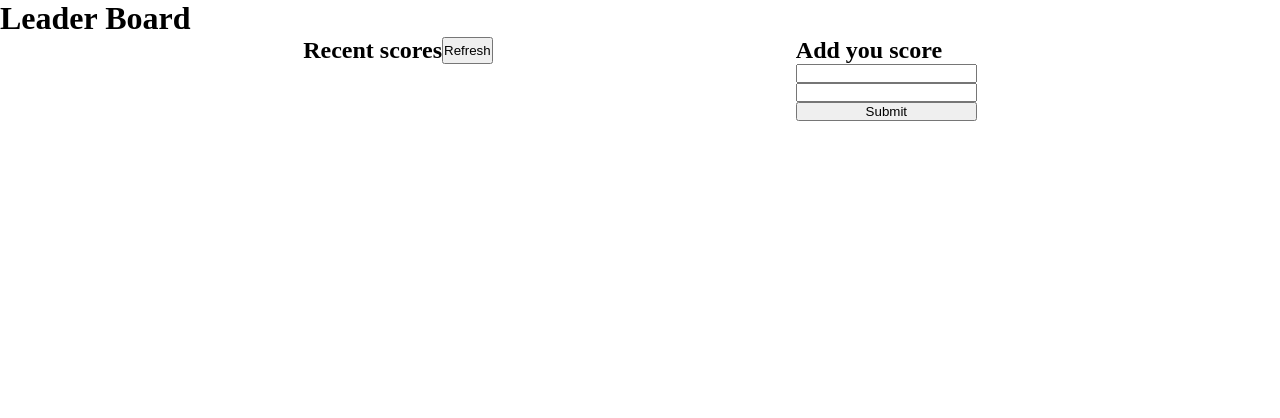
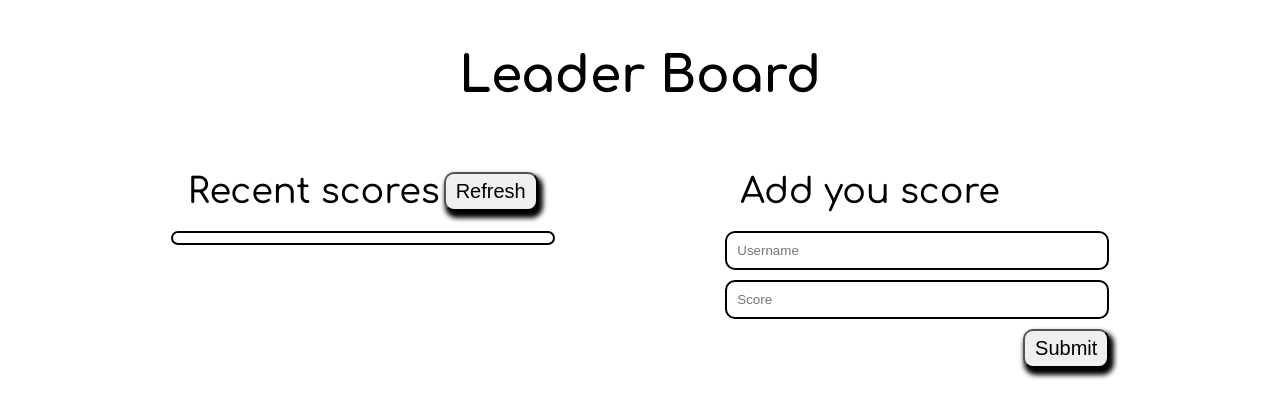
Before and after one commit to H-Ramalan/Leader-board, a website built with webpack: page src/index.html in a window 1280 px wide. Built offline with nearby package versions, Linux system fonts and the light colour scheme; no server answers.

Commit message:
add styling to project

```diff
--- a/src/index.css
+++ b/src/index.css
@@ -2,6 +2,10 @@
   box-sizing: border-box;
   margin: 0;
   padding: 0;
+}
+
+body {
+  font-family: "Comfortaa", sans-serif;
 }
 
 .main-box {
@@ -10,8 +14,22 @@
   justify-content: space-evenly;
 }
 
+.recent-scores-box {
+  width: 30%;
+}
+
 .recent {
   display: flex;
+  justify-content: space-around;
+  margin: 20px 15px;
+}
+
+.add {
+  margin: 20px 15px;
+}
+
+.add-score-box {
+  width: 30%;
 }
 
 .score-form {
@@ -21,4 +39,54 @@
 
 .scores-list {
   list-style: none;
+  padding: 8px 0;
 }
+
+#scores :nth-child(odd) {
+  background-color: rgb(142, 153, 149);
+  border-radius: 10px;
+  margin-left: 3rem;
+}
+
+#scores {
+  border: 2px solid black;
+  border-radius: 10px;
+  padding: 5px;
+}
+
+h1 {
+  text-align: center;
+  margin: 3rem;
+  font-size: 50px;
+  font-weight: 700;
+}
+
+h2 {
+  font-size: 35px;
+  font-weight: 500;
+}
+
+.submit {
+  align-self: flex-end;
+  padding: 6px 10px;
+  box-shadow: 3px 5px 5px 2px black;
+  font-weight: 400;
+  font-size: 20px;
+  border-radius: 10px;
+}
+
+.input {
+  padding: 10px;
+  margin-bottom: 10px;
+  border: 2px solid black;
+  width: auto;
+  border-radius: 10px;
+}
+
+#refresh {
+  padding: 6px 10px;
+  box-shadow: 3px 5px 5px 2px black;
+  font-size: 20px;
+  font-weight: 400;
+  border-radius: 10px;
+}
--- a/src/index.html
+++ b/src/index.html
@@ -4,22 +4,38 @@
     <meta charset="UTF-8" />
     <meta name="viewport" content="width=device-width, initial-scale=1.0" />
     <title>Leader Board</title>
+    <link
+      href="https://fonts.googleapis.com/css2?family=Anton&family=Caveat:wght@400;500;600;700&family=Comfortaa:wght@300;400;500;600;700&family=Lato:wght@100;300;400;700;900&display=swap"
+      rel="stylesheet"
+    />
   </head>
   <body>
     <h1>Leader Board</h1>
     <div class="main-box">
       <div class="recent-scores-box">
         <div class="recent">
-          <h2>Recent scores</h2>
+          <h2 class="recent-header">Recent scores</h2>
           <button id="refresh">Refresh</button>
         </div>
         <div id="scores"></div>
       </div>
       <div class="add-score-box">
-        <h2>Add you score</h2>
+        <h2 class="add">Add you score</h2>
         <form action="" class="score-form">
-          <input type="text" class="input name" id="user" required />
-          <input type="text" class="input score" id="score" required />
+          <input
+            type="text"
+            class="input name"
+            id="user"
+            required
+            placeholder="Username"
+          />
+          <input
+            type="text"
+            class="input score"
+            id="score"
+            required
+            placeholder="Score"
+          />
           <input type="submit" class="submit" id="submit" />
         </form>
       </div>
```
